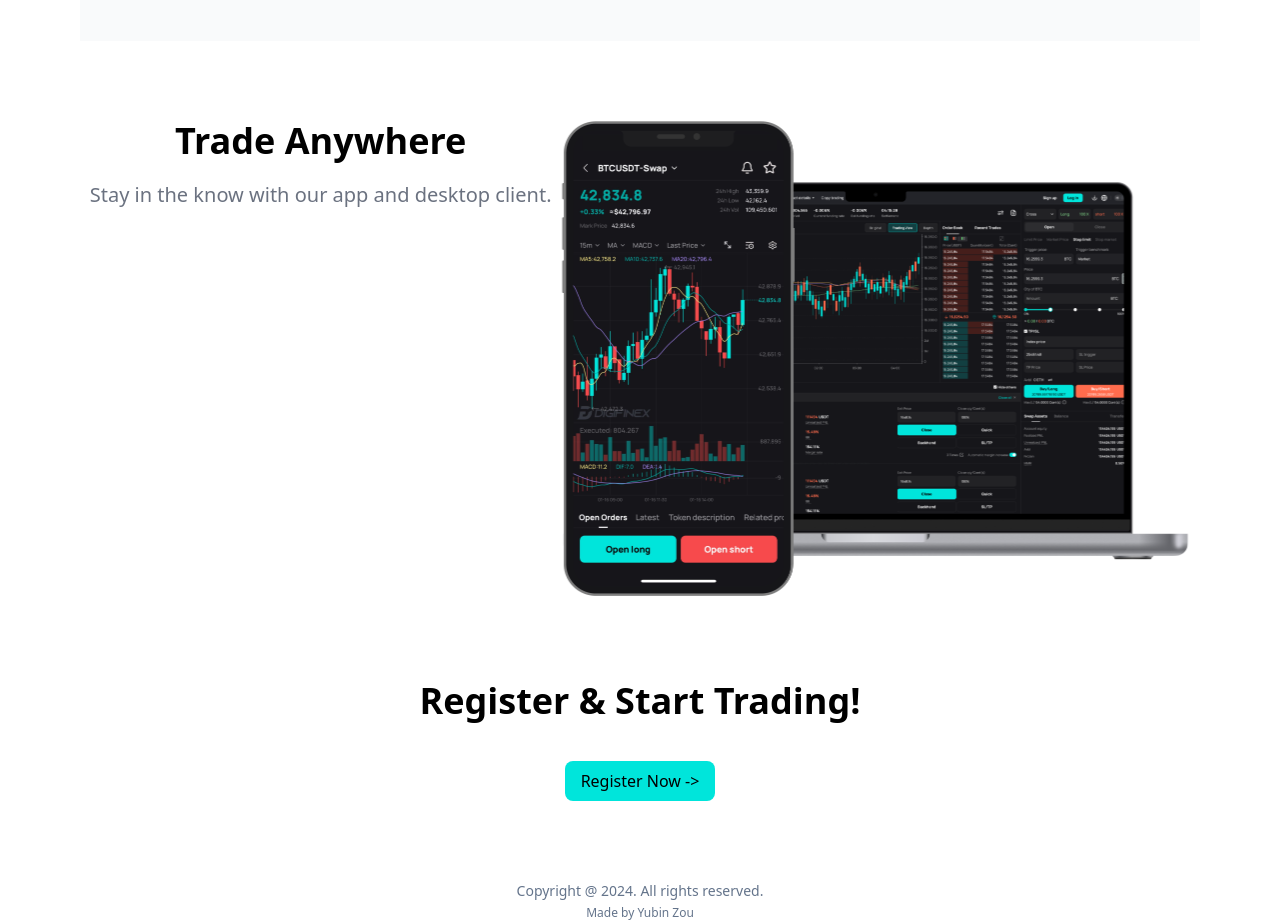
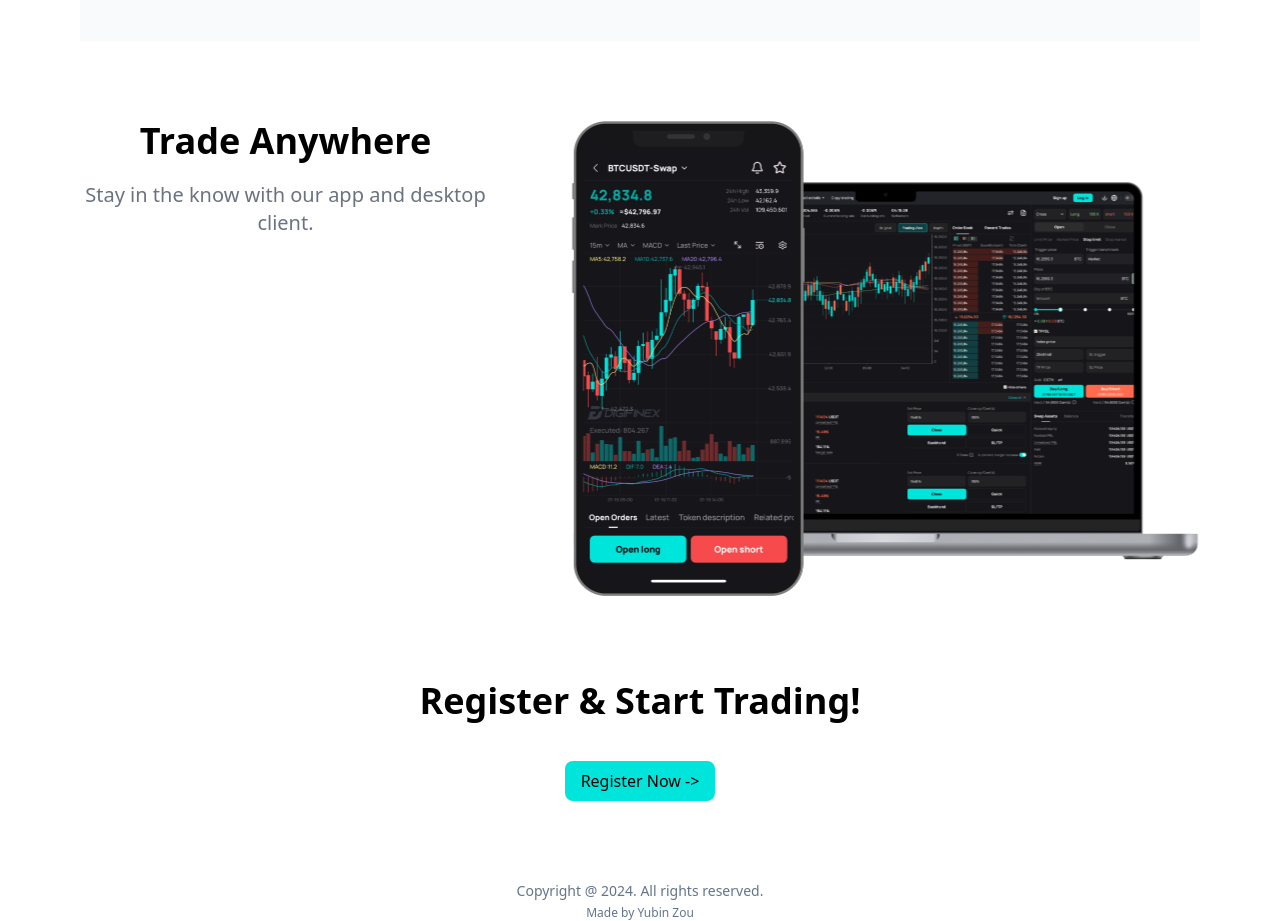
Before and after one commit to yubinzou25/cryptomarket, a React (Vite) app: page / in a window 1280 px wide. Shown: the part 2880-3801 px from the top of the page. Built offline with nearby package versions, Linux system fonts and the light colour scheme.

Commit message:
layout the download image

```diff
--- a/src/components/pages/homepage/TradeAnywhere.tsx
+++ b/src/components/pages/homepage/TradeAnywhere.tsx
@@ -4,18 +4,16 @@ import LinkButton from "../../util/LinkButton";
 function TradeAnywhere() {
   return (
     <>
-      <div className="flex flex-row justify-evenly">
-        <div className="flex flex-col just">
+      <div className="flex flex-col lg:flex-row lg:space-x-20 justify-evenly">
+        <div className="flex flex-col mb-20">
           <div className="text-3xl lg:text-4xl text-center font-semibold">
             Trade Anywhere
             <div className="text-xl text-gray-500 font-light mt-5">
               Stay in the know with our app and desktop client.
             </div>
           </div>
-          <div className="flex flex-wrap">
         </div>
-
-        </div>
+        <div className="flex justify-center">
         <div
           className="bg-no-repeat bg-cover bg-center"
             style={{
@@ -24,6 +22,7 @@ function TradeAnywhere() {
                 height:'480px'
             }}
           />
+        </div>
     </div>
 
     <div className="flex flex-col justify-between gap-y-10">
```
Lines whose indentation alone changed are shown as unchanged.
